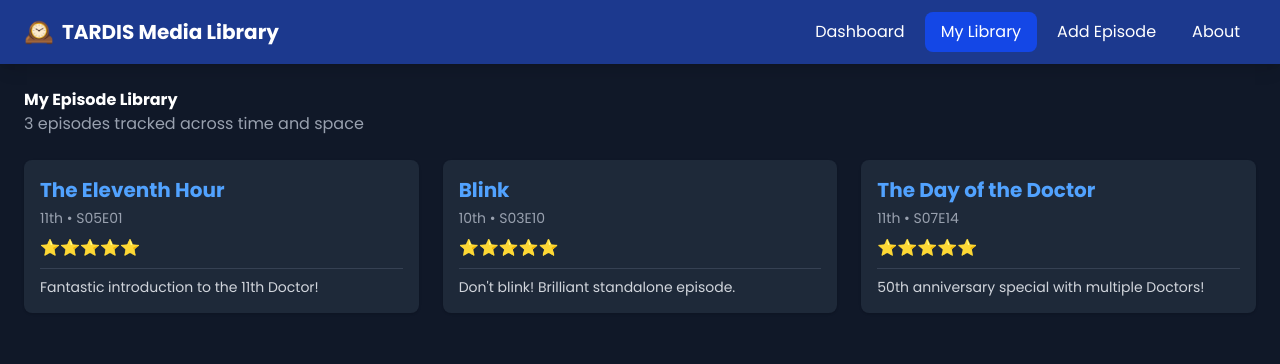
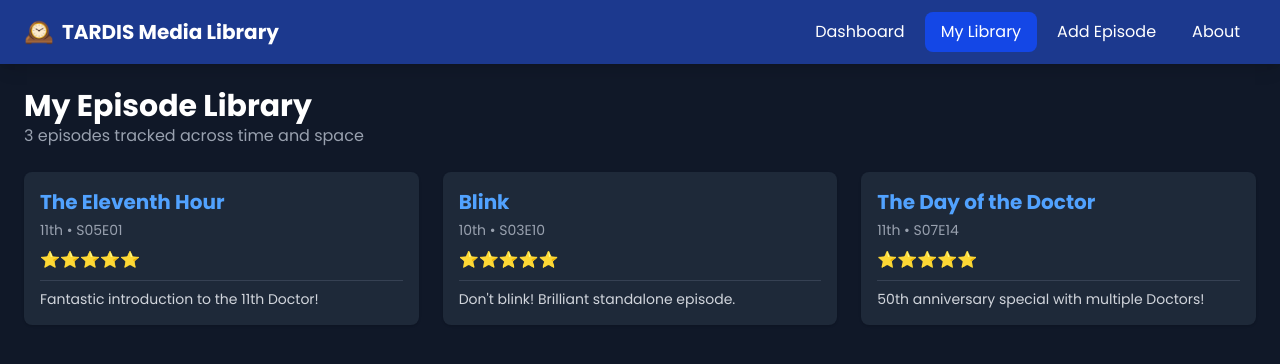
Before and after one commit to HoniNanoq2025/tardis-media-library, a React (Vite) app: page /library in a window 1280 px wide. Shown: the top 364 px of the page. Built offline with nearby package versions, Linux system fonts and the light colour scheme.

Commit message:
fix typo (I had added a '-' too many in text-3xl

```diff
--- a/src/pages/Library/Library.jsx
+++ b/src/pages/Library/Library.jsx
@@ -4,7 +4,7 @@
   return (
     <div className="">
       <div className="mb-6">
-        <h1 className="text-3-xl font-bold">My Episode Library</h1>
+        <h1 className="text-3xl font-bold">My Episode Library</h1>
         <p className="text-gray-400">
           {episodes.length} episode{episodes.length !== 1 ? "s" : ""} tracked
           across time and space
```
